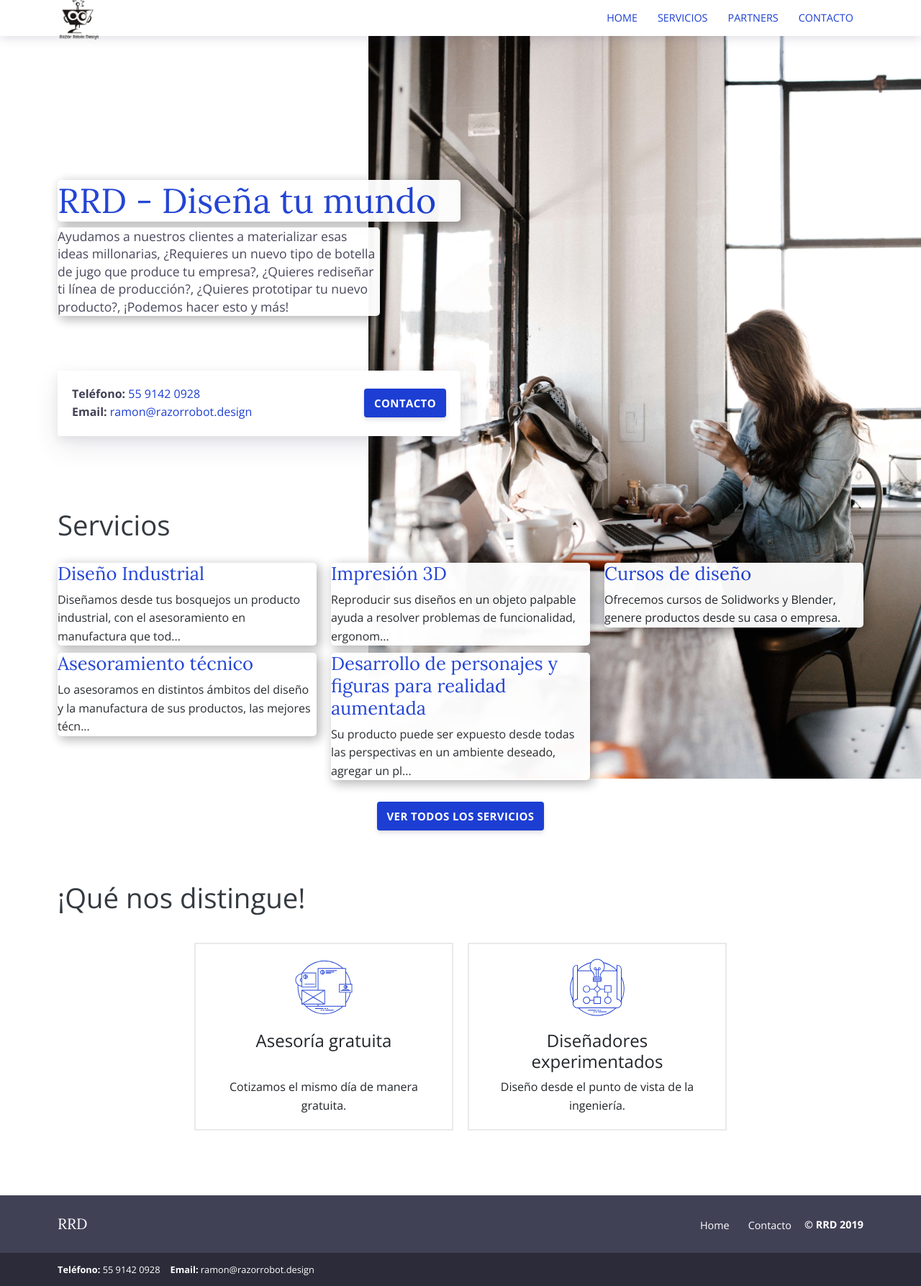
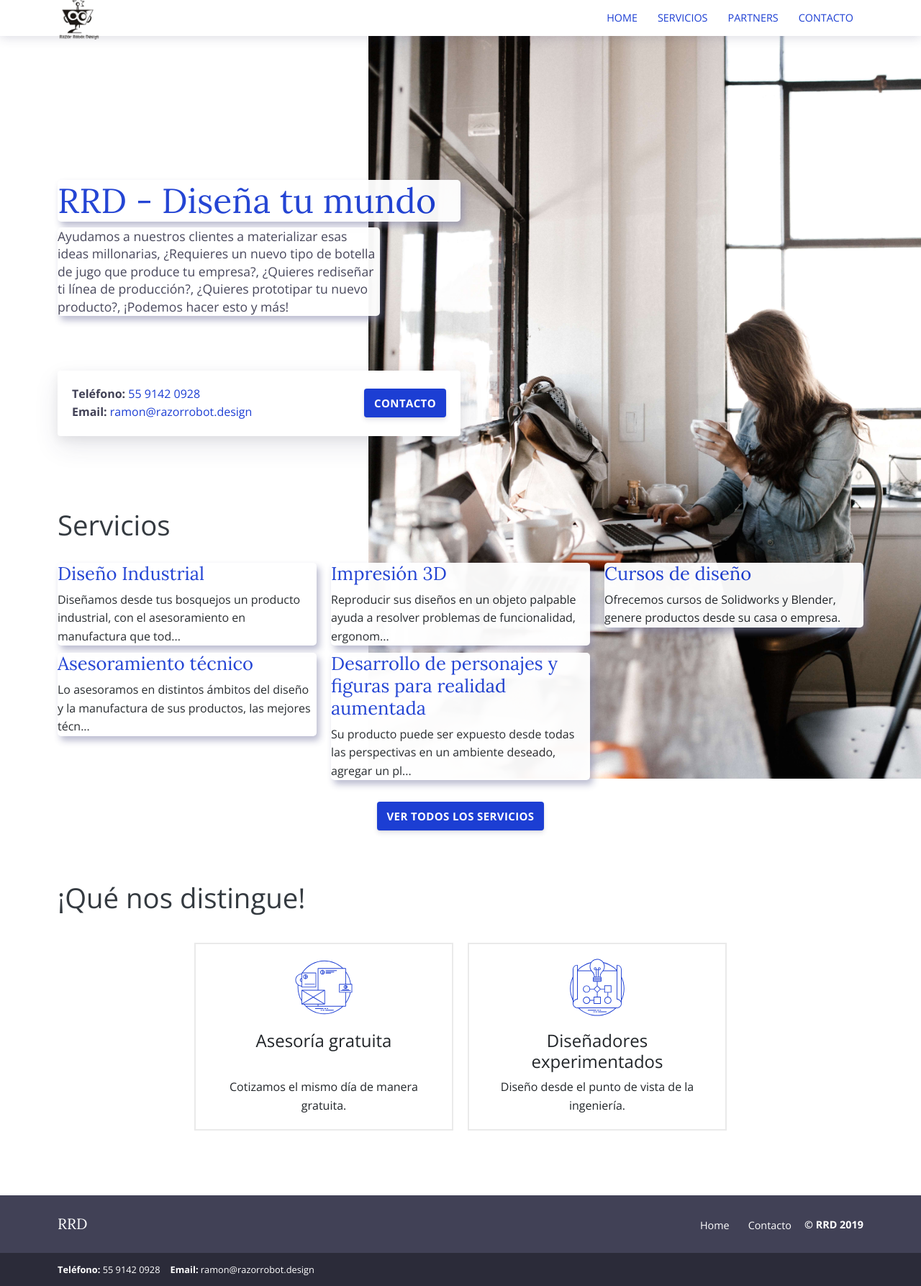
Before and after one commit to bay007/rrd, a Jekyll site: the page built from index.html, in a window 1280 px wide. Shown: the whole page at 72% size. Built offline with Jekyll 4.4.1, drawn with Linux system fonts in a browser that asks for light colours.

Commit message:
Cambiar sombra

```diff
--- a/_sass/pages/_home.scss
+++ b/_sass/pages/_home.scss
@@ -10,9 +10,9 @@
 	.homebackground {
 		background: #ffffff;
 		border-radius: 5px;
-		-webkit-box-shadow: 4px 4px 15px 1px rgba(0, 0, 0, 0.31);
-		-moz-box-shadow: 4px 4px 15px 1px rgba(0, 0, 0, 0.31);
-		box-shadow: 4px 4px 15px 1px rgba(0, 0, 0, 0.31);
+		-webkit-box-shadow: 4px 6px 10px 0px rgba(128, 130, 167, 0.56);
+		-moz-box-shadow: 4px 6px 10px 0px rgba(128, 130, 167, 0.56);
+		box-shadow: 4px 6px 10px 0px rgba(128, 130, 167, 0.56);
 		opacity: 0.96;
 	}
 	@include media-breakpoint-up(md) {
--- a/_sass/pages/services/_page-services-list.scss
+++ b/_sass/pages/services/_page-services-list.scss
@@ -10,9 +10,9 @@
 	.servicesbackground {
 		background: #ffffff;
 		border-radius: 5px;
-		-webkit-box-shadow: 4px 4px 15px 1px rgba(0, 0, 0, 0.31);
-		-moz-box-shadow: 4px 4px 15px 1px rgba(0, 0, 0, 0.31);
-		box-shadow: 4px 4px 15px 1px rgba(0, 0, 0, 0.31);
+		-webkit-box-shadow: 4px 6px 10px 0px rgba(128, 130, 167, 0.56);
+		-moz-box-shadow: 4px 6px 10px 0px rgba(128, 130, 167, 0.56);
+		box-shadow: 4px 6px 10px 0px rgba(128, 130, 167, 0.56);
 		opacity: 0.96;
 	}
 	@include media-breakpoint-up(md) {
--- a/_sass/pages/team/_page-team-list.scss
+++ b/_sass/pages/team/_page-team-list.scss
@@ -11,9 +11,9 @@
 		padding: 6px;
 		background: #ffffff;
 		border-radius: 5px;
-		-webkit-box-shadow: 4px 4px 15px 1px rgba(0, 0, 0, 0.31);
-		-moz-box-shadow: 4px 4px 15px 1px rgba(0, 0, 0, 0.31);
-		box-shadow: 4px 4px 15px 1px rgba(0, 0, 0, 0.31);
+		-webkit-box-shadow: 4px 6px 10px 0px rgba(128, 130, 167, 0.56);
+		-moz-box-shadow: 4px 6px 10px 0px rgba(128, 130, 167, 0.56);
+		box-shadow: 4px 6px 10px 0px rgba(128, 130, 167, 0.56);
 		opacity: 0.96;
 	}
 	@include media-breakpoint-up(md) {
```
